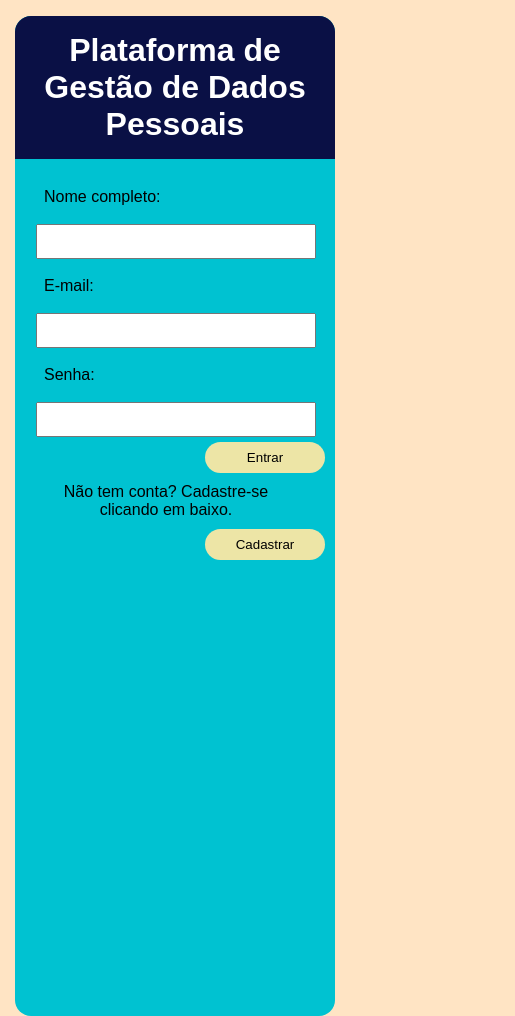
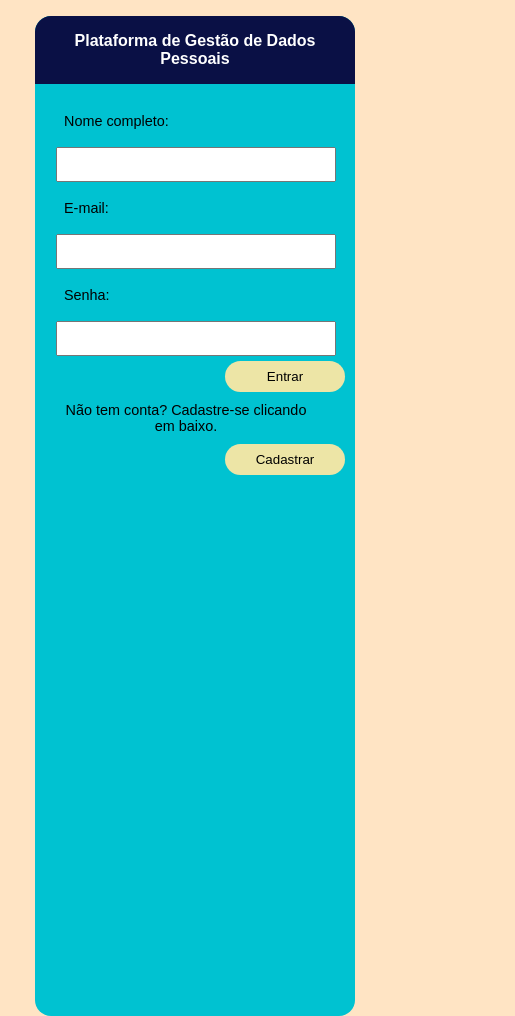
Before and after one commit to vitoriafreitasdev/prototipoPlataformaDeGestaoDeDados, a plain HTML site: page index.html in a window 390 px wide. Shown: the whole page, 515 px wide, since content can reach past the window. Drawn offline with nearby package versions, Linux system fonts and the light colour scheme.

Commit message:
media query feita

```diff
--- a/style.css
+++ b/style.css
@@ -79,24 +79,47 @@ h2{
 .hideDados{
     display: none;
 }
-@media (max-width: 800px) {
-    body{
-        width: 700px;
+@media (max-width: 500px) {
+    html, body{
+        max-width: 100%;
+        overflow-x: hidden;
     }
     #mainCont{
-        width: 500px;
+        width: 400px;
+    }
+    input{
+        width: 350px;
+    }
+    #enviar, #entrar, #cadastrar, #editar{
+        padding: 0.5rem;
+        width: 200px;
+        background-color: #EDE5A6;
+        border: none;
+        border-radius: 1rem;
+
+    }
+    p{
+        width: 300px;
+        font-size: 1rem;
+    }
+    h1{
+        font-size: 1.5rem;
     }
 }
 
 @media (max-width: 400px) {
-    body{
-        width: 350px;
+    html, body{
+        max-width: 100%;
+        overflow-x: hidden;
     }
     #mainCont{
         width: 320px;
     }
     input{
         width: 280px;
+    }
+    label{
+        font-size: 0.9rem;
     }
     #enviar, #entrar, #cadastrar, #editar{
         padding: 0.5rem;
@@ -108,8 +131,9 @@ h2{
     }
     p{
         width: 250px;
+        font-size: 0.9rem;
     }
-    h2{
-        width: 250px;
+    h1{
+        font-size: 1rem;
     }
 }
```
Also changed, not shown: 1 other file.
